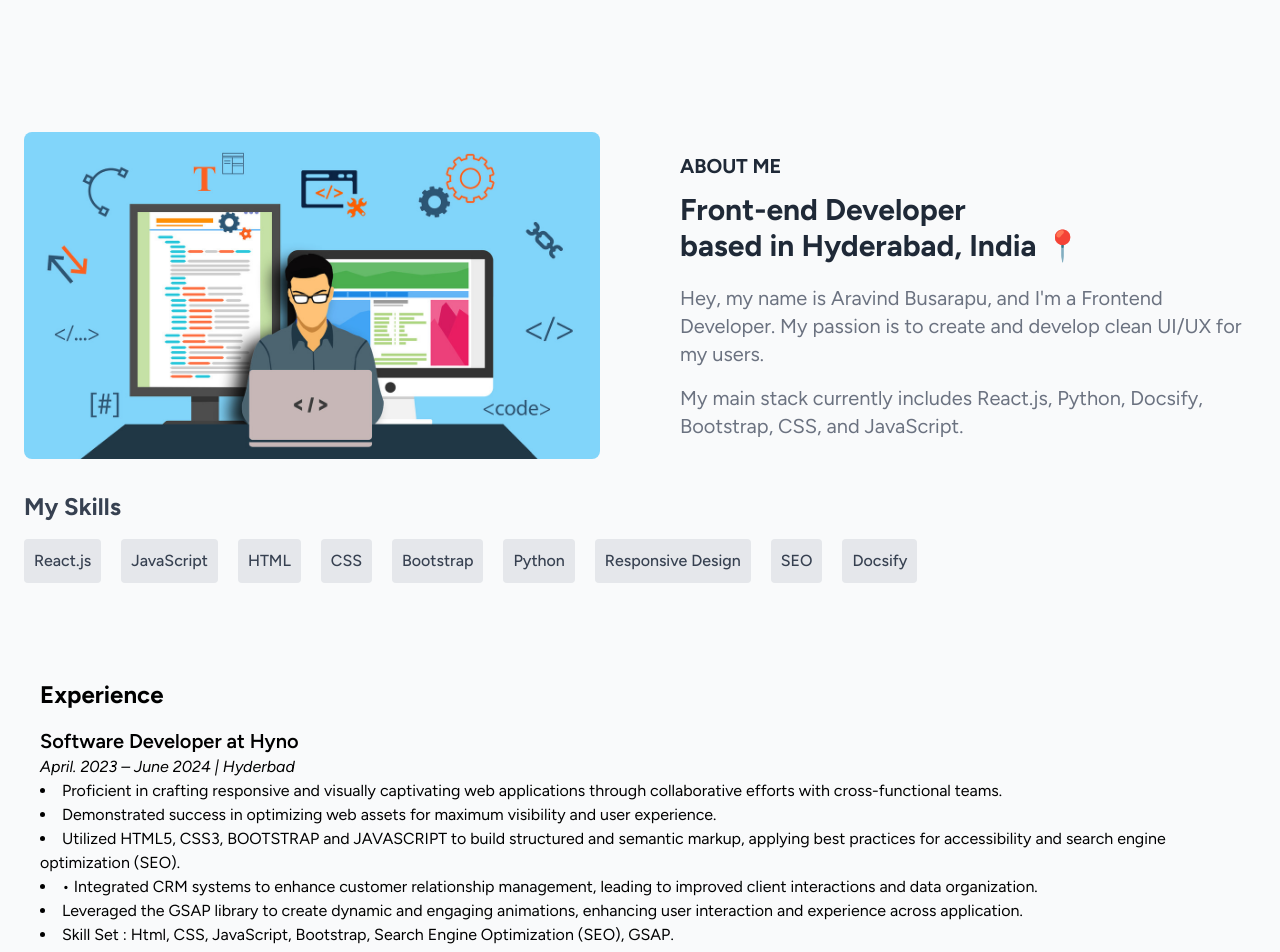
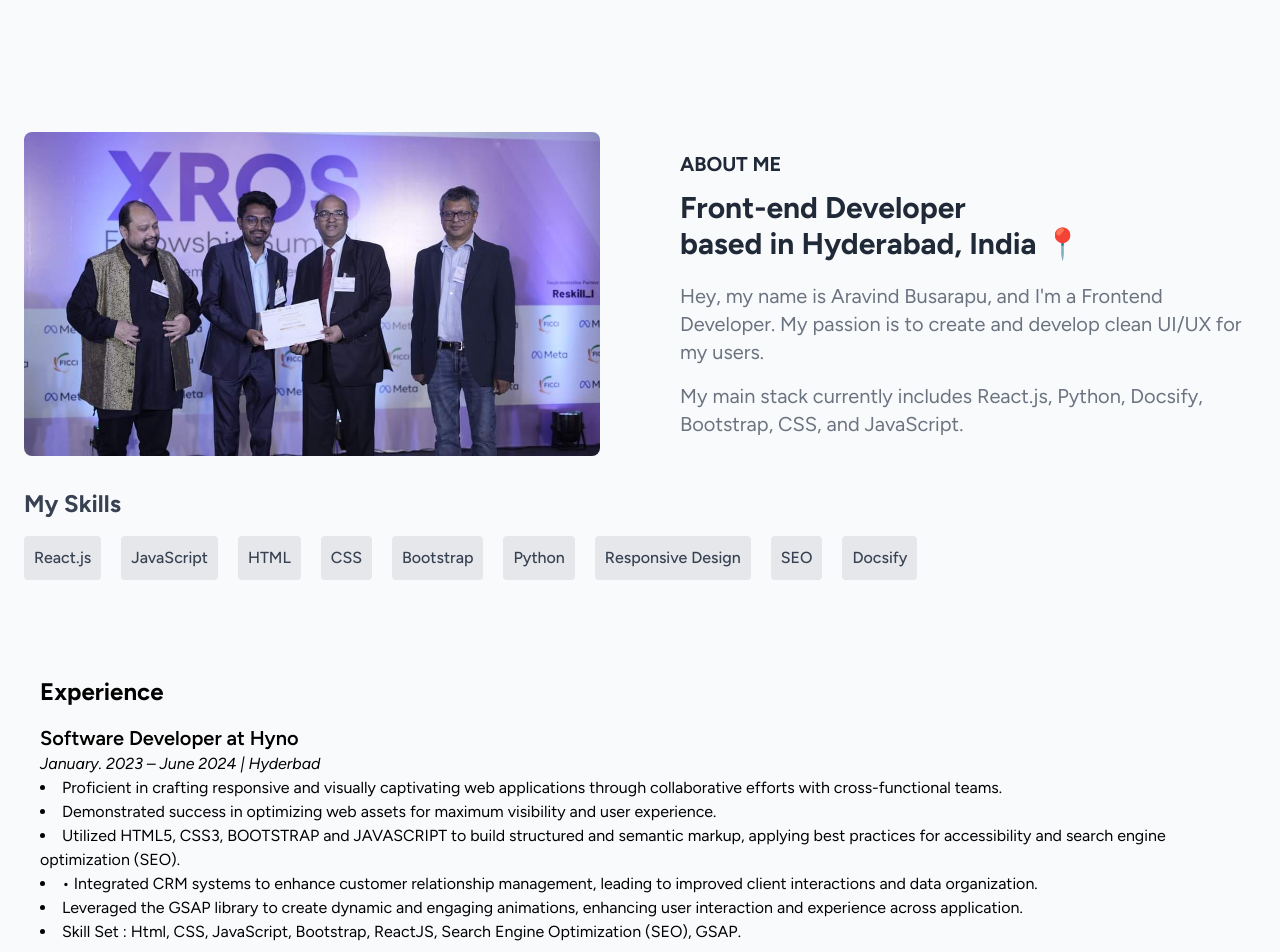
Before and after one commit to Aravind505-stack/My_Portfolio, a React (Create React App) app: page / in a window 1280 px wide. Shown: the part 740-1692 px from the top of the page. Built offline with nearby package versions, Linux system fonts and the light colour scheme.

Commit message:
Update with latest changes

```diff
--- a/src/Components/UI/About.jsx
+++ b/src/Components/UI/About.jsx
@@ -1,43 +1,38 @@
 import React from "react";
 import Skills from "./Skills";
-import WebDev from '../../Images/1544533340645.jpeg'
+import WebDev from '../../Images/XROS ACHE.jpg';
 
 const About = () => {
   return (
     <section id="About" className="text-gray-900 pb-20">
+      {/* Use flex-col for mobile (sm) screens and flex-row for larger screens */}
+      <div className="flex flex-col lg:flex-row gap-10 lg:gap-20 items-center">
+        {/* Image Section */}
+        <div className="w-full lg:w-1/2">
+          <img src={WebDev} className="rounded-lg" alt="Web Development" />
+        </div>
 
-      <div className="flex   gap-10 lg:gap-20 items-center">
-        <div className="w-full lg:w-1/2">
-          <img src={WebDev} className="rounded-lg " alt="" />
-        </div>
-        <div className="w-1/2">
-          <h2 className="text-xl font-bold mb-3 text-gray-800 uppercase">About Me</h2>
+        {/* Text Section */}
+        <div className="w-full lg:w-1/2 mt-5 lg:mt-0">
+          <h2 className="text-xl font-bold mb-3 text-gray-800 uppercase">
+            About Me
+          </h2>
 
-          <h3 className="text-3xl font-bold mb-3 text-gray-800">Front-end Developer<br />
-            based in Hyderabad, India 📍</h3>
+          <h3 className="text-3xl font-bold mb-3 text-gray-800">
+            Front-end Developer
+            <br />
+            based in Hyderabad, India 📍
+          </h3>
+
           <p className="mt-5 text-xl text-gray-500">
             Hey, my name is Aravind Busarapu, and I'm a Frontend Developer. My passion is to create and develop clean UI/UX for my users.
           </p>
           <p className="mt-4 text-xl text-gray-500">
-
             My main stack currently includes React.js, Python, Docsify, Bootstrap, CSS, and JavaScript.
           </p>
-
         </div>
-
       </div>
       <Skills />
-      {/* <div className="flex space-x-4">
-          <div>
-            <h3 className="font-bold">Years of Experience</h3>
-            <p>3</p>
-          </div>
-          <div>
-            <h3 className="font-bold">Projects Completed</h3>
-            <p>12</p>
-          </div>
-        </div> */}
-
     </section>
   );
 };
--- a/src/Components/UI/Experience.jsx
+++ b/src/Components/UI/Experience.jsx
@@ -4,7 +4,7 @@ const experiences = [
   {
     company: "Hyno",
     role: "Software Developer",
-    duration: "April. 2023 – June 2024",
+    duration: "January. 2023 – June 2024",
     location: "Hyderbad",
     tasks: [
       "Proficient in crafting responsive and visually captivating web applications through collaborative efforts with cross-functional teams.",
@@ -12,7 +12,7 @@ const experiences = [
       "Utilized HTML5, CSS3, BOOTSTRAP and JAVASCRIPT to build structured and semantic markup, applying best practices for accessibility and search engine optimization (SEO).",
       "• Integrated CRM systems to enhance customer relationship management, leading to improved client interactions and data organization.",
       "Leveraged the GSAP library to create dynamic and engaging animations, enhancing user interaction and experience across application.",
-      "Skill Set : Html, CSS, JavaScript, Bootstrap, Search Engine Optimization (SEO), GSAP."
+      "Skill Set : Html, CSS, JavaScript, Bootstrap, ReactJS, Search Engine Optimization (SEO), GSAP."
     ]
   },
   {
```
Also changed, not shown: src/Images/XROS ACHE.jpg (added).
